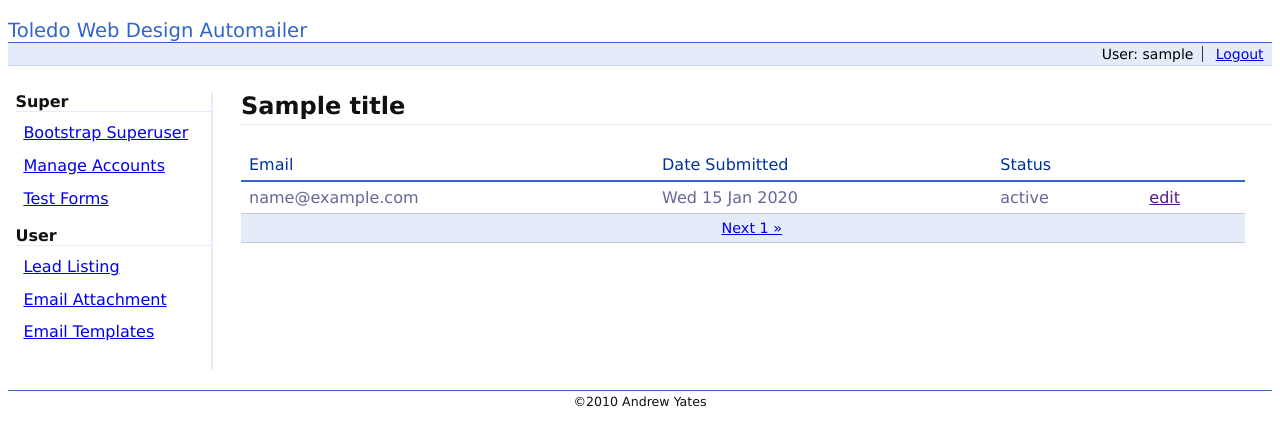
After one commit to andrewdyates/twdmailer, a Django app: template templates/lead_listing.html in a window 1280 px wide. The commit adds this page. Shown: the top 446 px of the page. Run offline with Django 3.2, Linux system fonts and the light colour scheme; the template is opened without the code that fills it: most values are stand-ins (such as "Sample title", 1, 10 or a date in 2020).

Commit message:
lead list style

```diff
--- a/models.py
+++ b/models.py
@@ -7,7 +7,6 @@ from google.appengine.ext.db import polymodel
 
 class Account(db.Model):
   """Authenticated login like clients and admins."""
-  title = db.StringProperty()
   # action_path should be unique
   action_path = db.StringProperty()
   user = db.UserProperty(required=True)
@@ -25,13 +24,8 @@ class Lead(polymodel.PolyModel):
   date_created = db.DateTimeProperty(auto_now_add=True)
   date_updated = db.DateTimeProperty(auto_now=True)
 
-
-class LeadStatus(db.Model):
-  lead = db.ReferenceProperty(required=True)
   date_hard_copy_mailed = db.DateTimeProperty()
-  date_suspend_auto_mailer = db.DateTimeProperty()
   date_closed = db.DateTimeProperty()
-  date_slowed_ping = db.DateTimeProperty()
   date_last_auto_ping = db.DateTimeProperty()
   num_auto_ping = db.IntegerProperty(default=0)
   notes = db.TextProperty()
--- a/static/style.css
+++ b/static/style.css
@@ -1,6 +1,7 @@
 /*
+hltblue: #F5F7FC
+lgtblue: #E5ECF9
 medblue: #C5D7EF
-lgtblue: #E5ECF9
 drkblue: #3366CC
 */
 
@@ -10,9 +11,8 @@ body {
    font-size: 14px;
    color: #111;
 }
-
 #AppTitle {
-   font-size: 1.2em;
+   font-size: 1.4em;
    padding: 0;
    margin: 1em 0 0 0;
    color: #3366CC;
@@ -21,6 +21,7 @@ body {
 h2 {
    padding: 2px 0 4px 0;
    border-bottom: 1px solid #E5ECF9;
+   margin: 0.6em 0 1em 0;
 }
 #UserStatusBar {
    background-color: #E5ECF9;
@@ -45,7 +46,7 @@ h2 {
    border-collapse: collapse;
 }
 #LeftColumn {
-   width: 190px;
+   width: 230px;
    vertical-align: top;
    text-align: left
    }
@@ -62,10 +63,10 @@ h2 {
    margin: 1.6em 0 0 0;
    border-top: 1px solid #3366CC;
    text-align: center;
-   font-size: 0.8em;
+   font-size: 0.9em;
 }
 #Menu {
-   font-size: 0.9em;
+   font-size: 1em;
    margin: 0 1.6em 0 0.4em;
    border-right: 2px solid #E5ECF9;
    padding: 0 0 1em 0;
@@ -122,3 +123,49 @@ h2 {
 .simple-form .submit-button {
    margin: 1.6em 0.6em 1.6em 0.6em;
 }
+.inline-message {
+   font-style: italic;
+   color: #444;
+}
+.data-table-area {
+   padding-right: 1.6em;
+}
+.data-table {
+   background: #ffffff;
+   margin: 1em 0 1.6em 0;
+   width: 100%;
+   border-collapse: collapse;
+   text-align: left;
+   font-size: 1em;
+}
+.data-table th {
+   font-weight: normal;
+   color: #003399;
+   padding: 6px 8px 6px 8px;
+   border-bottom: 2px solid #3366CC;
+   font-size: 1em;
+}
+.data-table td {
+   border-bottom: 1px solid #ccc;
+   color: #666699;
+   padding: 6px 8px 6px 8px;
+}
+.data-table tbody tr:hover td {
+   color: #333333;
+   background-color: #F5F7FC;
+}
+.data-table tfoot {
+   border-top: 1px solid #3366CC;
+   background-color: #E5ECF9;
+   text-align: center;
+   font-size: 0.9em;
+}
+.data-table tfoot td {
+   color: #333;
+}
+.data-table .nav-message {
+   font-style: italic;
+}
+.data-table .nav-link {
+   margin: 0 0.6em 0 0.6em;
+}
--- a/submit.py
+++ b/submit.py
@@ -43,18 +43,18 @@ class Main(webapp.RequestHandler):
       raise ValueError("Invalid Account Action Path '%s'" % action_path)
 
     lead_ctx = {}
+    # TODO: skip protected attributes
     for key in self.request.arguments():
       value = u', '.join([cgi.escape(v) for v in self.request.get_all(key)])
       lead_ctx[str(key)] = value or None
 
-    # note: email is required property
+    # note: 'email' is required property
     lead = models.Lead(account=account, **lead_ctx)
 
     if not models.Lead.all().filter("email =", lead_ctx['email']).get():
       lead.put()
-      models.LeadStatus(lead=lead, key_name=lead_ctx['email']).put()
     else:
-      logging.warning("Email %s already submitted.")
+      logging.warning("Email %s already submitted." % lead_ctx['email'])
       return
 
     # email account
--- a/super.py
+++ b/super.py
@@ -28,7 +28,8 @@ class BootstrapSuperuser(base.BasePage):
         account.is_active = True
         account.put()
         msg = "SUCCESS: Account for %s activated." % self.user
-        self.message += "SUCCESS: Account for %s activated." % self.user
+        # overwrite possible "No active account exists" message
+        self.message = "SUCCESS: Account for %s activated." % self.user
         logging.info(msg)
     else:
       logging.warning("base.BasePage makes stub user, so this shouldn't run.")
--- a/templates/base.html
+++ b/templates/base.html
@@ -21,10 +21,12 @@
       </td>
       <td id="MainColumn">
 	  {% block body %}
-	  {% if title %}
-	  <h2>{{ title }}</h2>
-	  {% endif %}
-	  {{ content }}
+	    {% if title %}
+	      <h2>{{ title }}</h2>
+	    {% endif %}
+  	    {% block content %}
+	      {{ content }}
+	    {% endblock %}
 	  {% endblock %}
       </td>
     </tr>
--- /dev/null
+++ b/templates/lead_listing.html
@@ -0,0 +1,47 @@
+{% extends "base.html" %}
+
+{% block content %}
+
+{% if leads %}
+<div class="data-table-area">
+<table class="data-table" id="LeadListTable">
+  <thead>
+    <th>Email</th>
+    <th>Date Submitted</th>
+    <th>Status</th>
+    <th></th>
+  </thead>
+  <tbody>
+    {% for lead in leads %}
+    <tr>
+      <td>{{ lead.email }}</td>
+      <td>{{ lead.date_created|date:"D d M Y" }}</td>
+      <td>{{ lead.status }}</td>
+      <td><a href="">edit</a></td>
+    </tr>
+    {% endfor %}
+  </tbody>
+  <tfoot>
+    <td colspan="4">
+
+      <span class="nav-link">
+      {% if prev_link %}
+      <a href="{{ prev_link }}">&#171; Previous {{ set_size }}</a>
+      {% endif %}
+      </span>
+
+      <span class="nav-link">
+      {% if next_link %}
+      <a href="{{ next_link }}">Next {{ set_size }} &#187;</a>
+      {% endif %}
+      </span>
+
+    </td>
+  </tfoot>
+</table>
+</div>
+{% else %}
+<div class="inline-message">No leads for {{ auth.user }}.</div></p>
+{% endif %}
+
+{% endblock %}
```
Also changed, not shown: user.py (+19 -22 lines).
